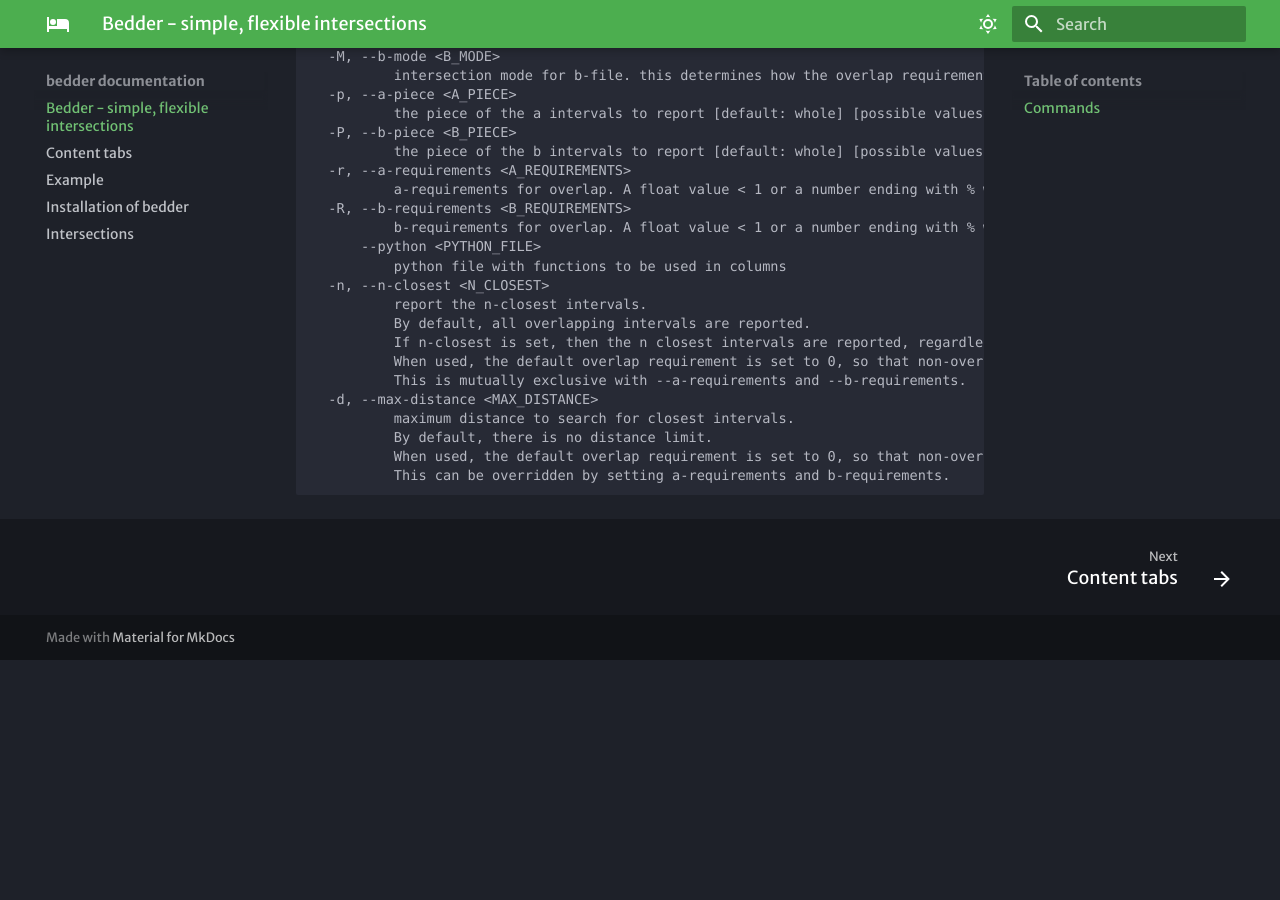
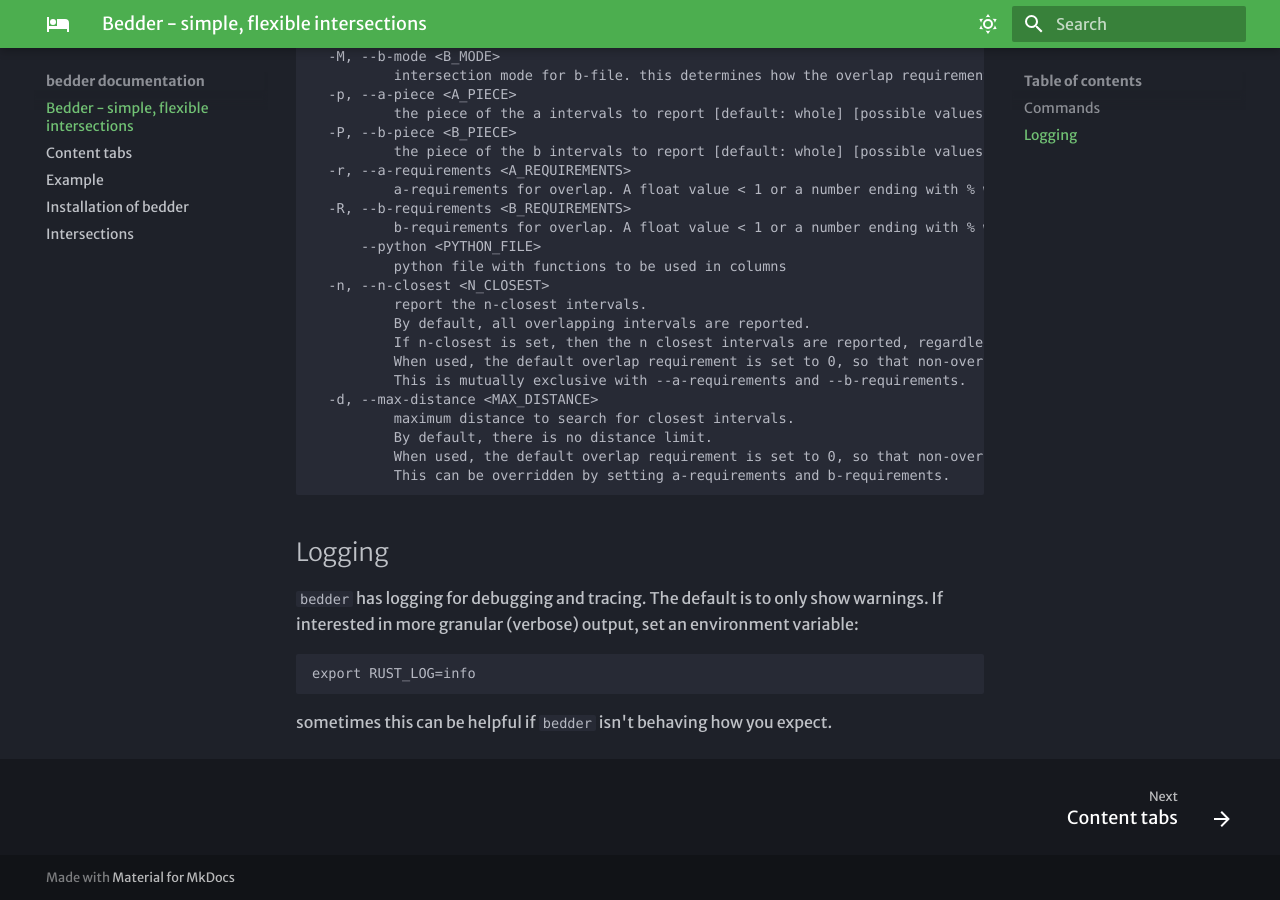
Before and after one commit to brentp/bedder-docs, an MkDocs documentation site: the page built from docs/index.md, in a window 1280 px wide and 900 px high, scrolled down 521 px. Built offline with MkDocs 1.6.1 and Material for MkDocs 9.7.7, drawn with Linux system fonts in a browser that asks for light colours; some web fonts are replaced; before the commit the page ends 1181 px from its top, so only the background shows below that.

Commit message:
document logging toggle

````diff
--- a/docs/index.md
+++ b/docs/index.md
@@ -44,3 +44,13 @@
           When used, the default overlap requirement is set to 0, so that non-overlapping intervals can be reported.
           This can be overridden by setting a-requirements and b-requirements.
 ```
+
+## Logging
+
+`bedder` has logging for debugging and tracing. The default is to only show warnings. If interested in more granular (verbose) output, set an environment variable:
+
+```
+export RUST_LOG=info
+```
+
+sometimes this can be helpful if `bedder` isn't behaving how you expect.
````
